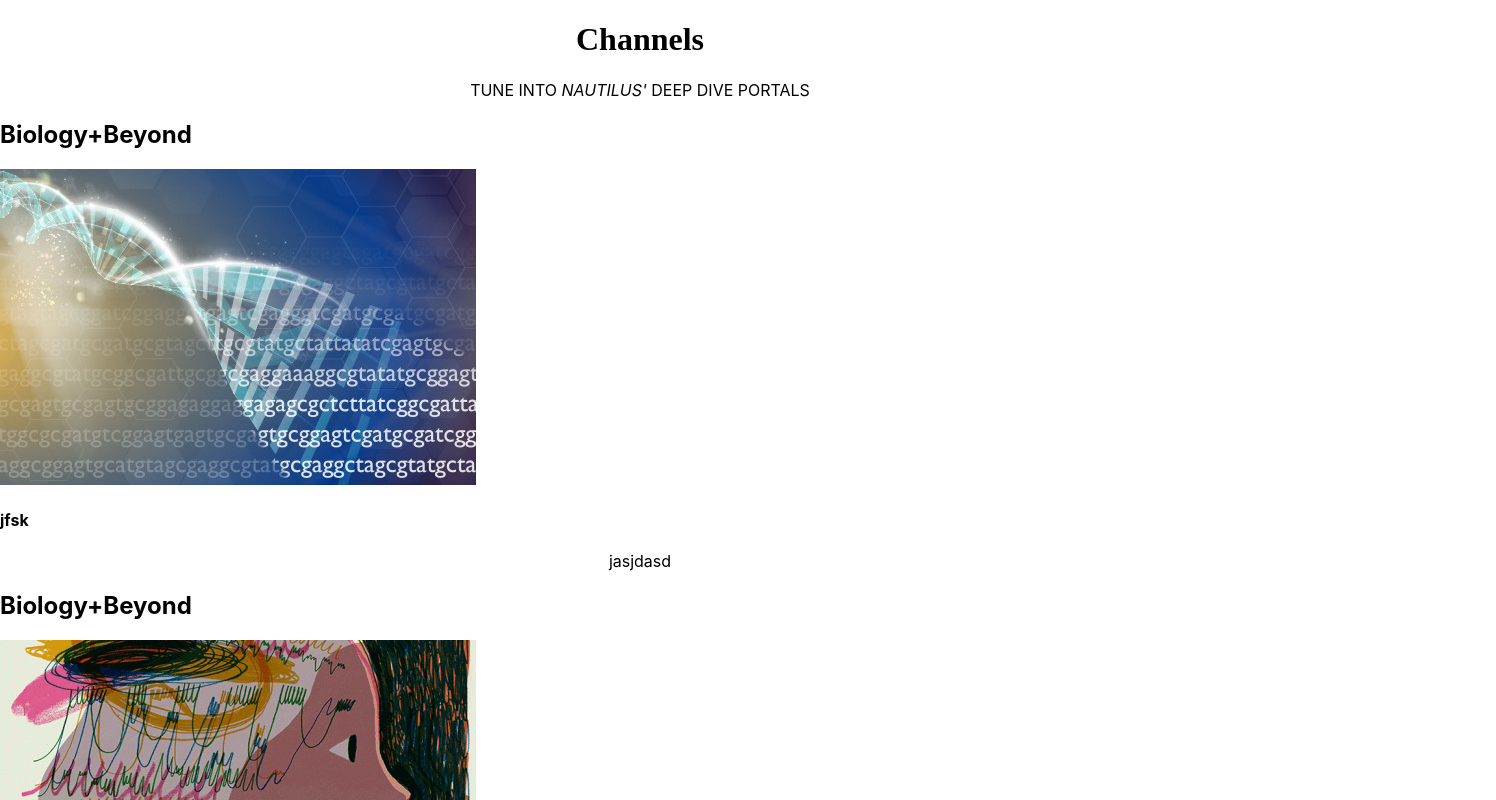
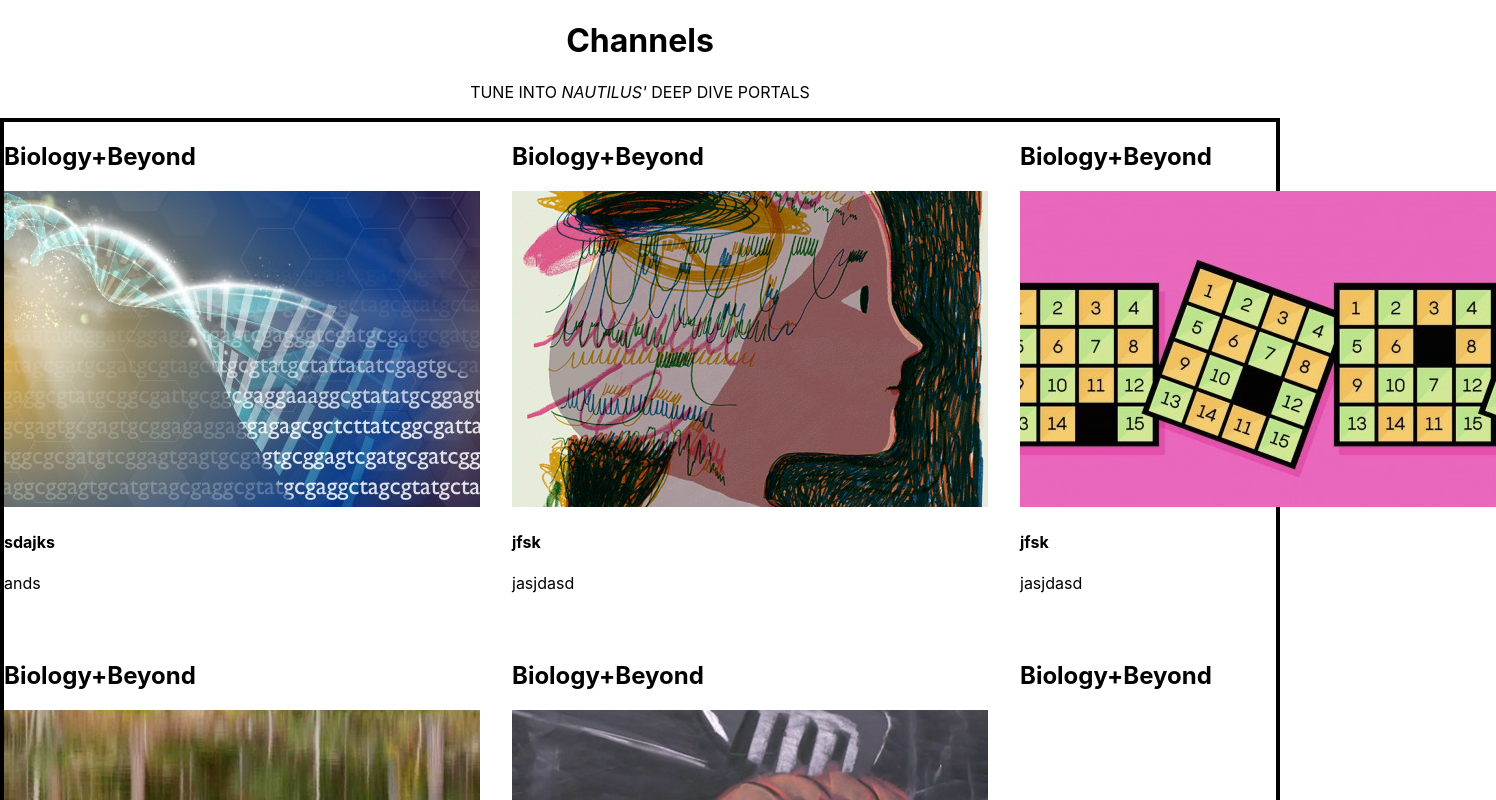
Before and after one commit to BladeKitana732/Nautilus_Mockup, a React (Create React App) app: page / in a window 1280 px wide. Shown: the top 800 px of the page, 1496 px wide, since content can reach past the window. Built offline with nearby package versions, Linux system fonts and the light colour scheme.

Commit message:
progress but container is not holding all tiles

```diff
--- a/src/App.css
+++ b/src/App.css
@@ -1,16 +1,21 @@
-/* #channels-container {
+#channels-container {
+    border: solid 4px black;
     display: grid;
     grid-template-columns: repeat(3, auto);
-    grid-row-gap: 6em;
+    grid-row-gap: 2em;
     grid-column-gap: 2em;
-    margin: 50px 150px 0 50px;
-} */
+}
 
-h1 , p {
+h1 {
     text-align: center;
 }
 
-h1 {
-    font-family: 'Cardo', serif;
+#tune-in {
+    text-align: center;
+}
 
-}
+/* #channels-container {
+    display: flex;
+    flex-direction: row;
+
+} */
--- a/src/App.js
+++ b/src/App.js
@@ -18,9 +18,9 @@ export default class App extends Component {
     return (
       <div id='App'>
         <h1>Channels</h1>
-        <p>TUNE INTO <em>NAUTILUS'</em> DEEP DIVE PORTALS</p>
+        <p id='tune-in'>TUNE INTO <em>NAUTILUS'</em> DEEP DIVE PORTALS</p>
 
-        <div id='channels-container'>
+        <div>
 
           <Header />
 
--- a/src/components/Header.js
+++ b/src/components/Header.js
@@ -13,39 +13,42 @@ import neuroImg from './images/maxplanck.jpeg';
 export default class Header extends Component {
     render() {
         return (
-            <div>
+            <div id='channels-container'>
 
+               <div>
                 <h2>Biology+Beyond</h2>
                 <img src= { bioImage } alt='bio_and_beyond' className='channel-img'
-                />
-                <h4>jfsk</h4>
-                <p>jasjdasd</p>
+                /><h4>sdajks</h4><p>ands</p>
+               </div>
 
-
-
+               <div>
                 <h2>Biology+Beyond</h2>
                 <img src= { femaleFaceImg } alt='artistic_female_face' className='channel-img'/>
                 <h4>jfsk</h4>
                 <p>jasjdasd</p>
+               </div>
 
 
+               <div>
                 <h2>Biology+Beyond</h2>
                 <img src= { numberedBoxImg } alt='numbered_slide_puzzle_game' className='channel-img'/>
                 <h4>jfsk</h4>
                 <p>jasjdasd</p>
+                </div>
 
-
+               <div>
                 <h2>Biology+Beyond</h2>
                 <img src= { natureImg } alt='watercolor_nature_painting' className='channel-img'/>
                 <h4>jfsk</h4>
                 <p>jasjdasd</p>
+                </div>
 
-
+               <div>
                 <h2>Biology+Beyond</h2>
                 <img src= { grillingHotDogImg } alt='grilling_Hotdog_image' className='channel-img'/>
                 <h4>jfsk</h4>
                 <p>jasjdasd</p>
-
+               </div>
 
                 <h2>Biology+Beyond</h2>
                 <img src= { cosmosImg } alt='cosmos_in_blackAndGold_image' className='channel-img'/>
@@ -76,7 +79,9 @@ export default class Header extends Component {
                 <h4>jfsk</h4>
                 <p>jasjdasd</p>
 
-            </div>
+
+              </div>
+
         )
     }
 }
```
